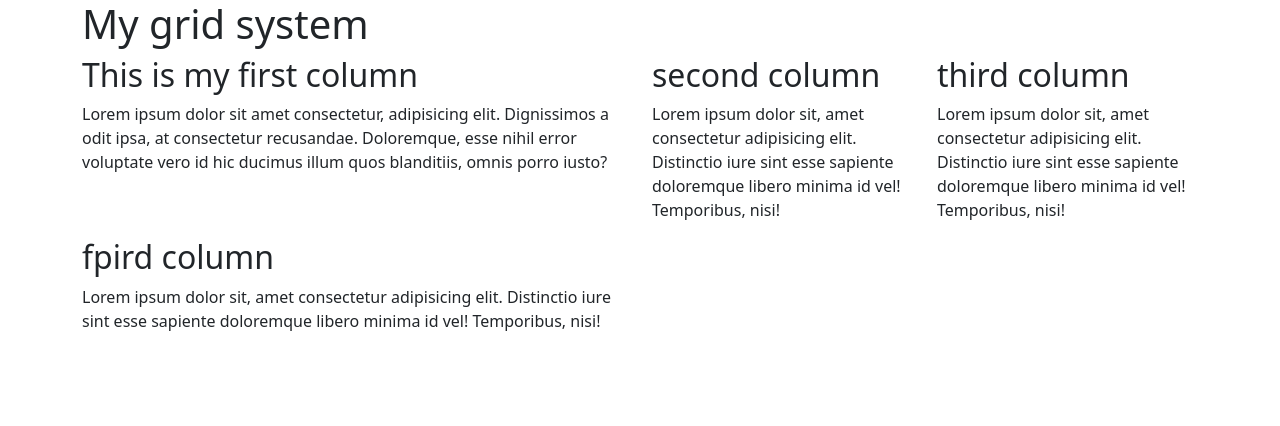
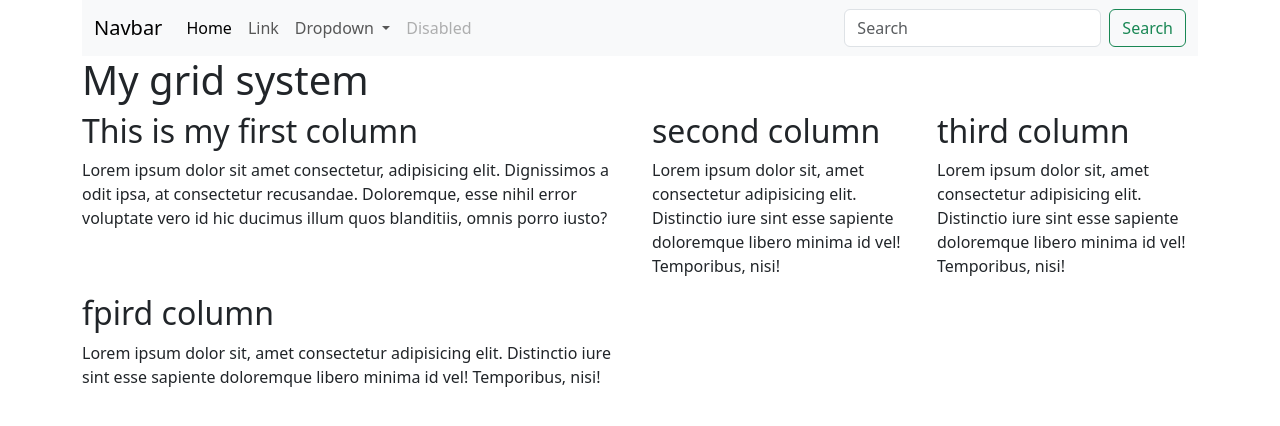
Before and after one commit to abedin-ashraf/responsive-bootstrap, a plain HTML site: page grid.html in a window 1280 px wide. Drawn offline with Linux system fonts and the light colour scheme.

Commit message:
chaged at 1:55pm

```diff
--- a/grid.html
+++ b/grid.html
@@ -11,6 +11,49 @@
 
 <body>
     <section class="container">
+        <header>
+            <nav class="navbar navbar-expand-lg bg-body-tertiary">
+                <div class="container-fluid">
+                    <a class="navbar-brand" href="#">Navbar</a>
+                    <button class="navbar-toggler" type="button" data-bs-toggle="collapse"
+                        data-bs-target="#navbarSupportedContent" aria-controls="navbarSupportedContent"
+                        aria-expanded="false" aria-label="Toggle navigation">
+                        <span class="navbar-toggler-icon"></span>
+                    </button>
+                    <div class="collapse navbar-collapse" id="navbarSupportedContent">
+                        <ul class="navbar-nav me-auto mb-2 mb-lg-0">
+                            <li class="nav-item">
+                                <a class="nav-link active" aria-current="page" href="#">Home</a>
+                            </li>
+                            <li class="nav-item">
+                                <a class="nav-link" href="#">Link</a>
+                            </li>
+                            <li class="nav-item dropdown">
+                                <a class="nav-link dropdown-toggle" href="#" role="button" data-bs-toggle="dropdown"
+                                    aria-expanded="false">
+                                    Dropdown
+                                </a>
+                                <ul class="dropdown-menu">
+                                    <li><a class="dropdown-item" href="#">Action</a></li>
+                                    <li><a class="dropdown-item" href="#">Another action</a></li>
+                                    <li>
+                                        <hr class="dropdown-divider">
+                                    </li>
+                                    <li><a class="dropdown-item" href="#">Something else here</a></li>
+                                </ul>
+                            </li>
+                            <li class="nav-item">
+                                <a class="nav-link disabled">Disabled</a>
+                            </li>
+                        </ul>
+                        <form class="d-flex" role="search">
+                            <input class="form-control me-2" type="search" placeholder="Search" aria-label="Search">
+                            <button class="btn btn-outline-success" type="submit">Search</button>
+                        </form>
+                    </div>
+                </div>
+            </nav>
+        </header>
         <h1>My grid system</h1>
         <div class="row">
             <div class="col-lg-6">
```
Also changed, not shown: cards.html (+59 -8 lines).
